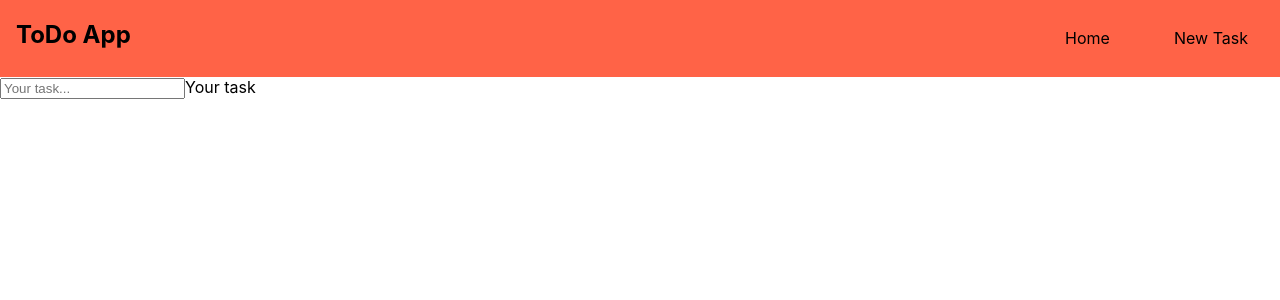
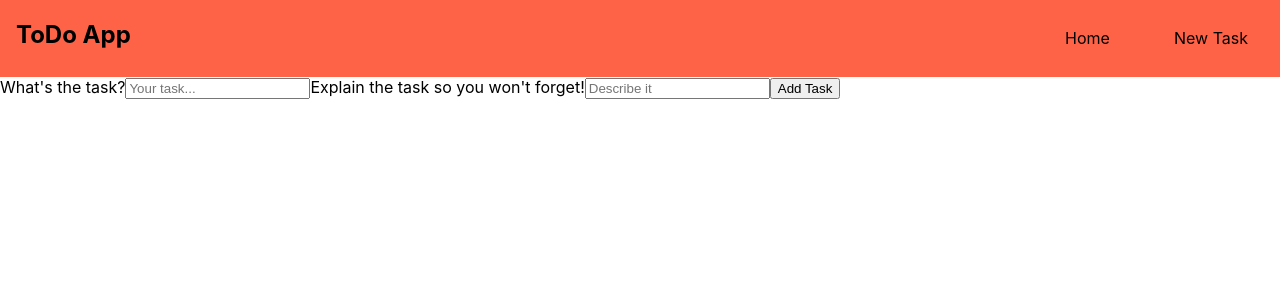
Before and after one commit to MainLah/simple-react-todolist, a React (Create React App) app: page /newtask in a window 1280 px wide. Shown: the top 300 px of the page. Built offline with nearby package versions, Linux system fonts and the light colour scheme.

Commit message:
finished new task feature

```diff
--- a/src/NewTask.jsx
+++ b/src/NewTask.jsx
@@ -1,8 +1,54 @@
+import { useState } from "react";
+import { useHistory } from "react-router-dom";
+
 const NewTask = () => {
+  const [title, setTitle] = useState("");
+  const [description, setDescription] = useState("");
+  const [isPending, setIsPending] = useState(false);
+  const history = useHistory();
+
+  const handleSubmit = (e) => {
+    e.preventDefault();
+    const task = { title, description };
+    setIsPending(true);
+
+    fetch("http://localhost:8000/task", {
+      method: "POST",
+      headers: { "Content-Type": "application/json" },
+      body: JSON.stringify(task),
+    }).then(() => {
+      setIsPending(false);
+      history.push("/");
+    });
+  };
+
   return (
     <div className="create-task">
-      <input type="text" placeholder="Your task..." />
-      <label>Your task</label>
+      {isPending ? (
+        <div>Loading...</div>
+      ) : (
+        <form onSubmit={handleSubmit}>
+          <label>What's the task?</label>
+          <input
+            type="text"
+            placeholder="Your task..."
+            required
+            value={title}
+            onChange={(e) => setTitle(e.target.value)}
+          />
+          <label>Explain the task so you won't forget!</label>
+          <input
+            type="text"
+            placeholder="Describe it"
+            required
+            value={description}
+            onChange={(e) => {
+              setDescription(e.target.value);
+            }}
+          />
+          <button>Add Task</button>
+        </form>
+      )}
     </div>
   );
 };
--- a/src/Task.jsx
+++ b/src/Task.jsx
@@ -5,10 +5,8 @@ const Task = ({ tasks }) => {
     <div className="task-list">
       {tasks &&
         tasks.map((task) => (
-          <Link to={`/task/${task.id}`}>
-            <div className="task-box">
-              <h3 className="task-preview-title">{task.title}</h3>
-            </div>
+          <Link className="task-box" to={`/task/${task.id}`}>
+            <h3 className="task-preview-title">{task.title}</h3>
           </Link>
         ))}
     </div>
--- a/src/TaskDetail.jsx
+++ b/src/TaskDetail.jsx
@@ -1,4 +1,4 @@
-import { useParams } from "react-router-dom";
+import { useHistory, useParams } from "react-router-dom";
 import useFetch from "./useFetch";
 
 const TaskDetail = () => {
@@ -6,6 +6,13 @@ const TaskDetail = () => {
   const { data, isPending, error } = useFetch(
     `http://localhost:8000/task/${id}`
   );
+  const history = useHistory();
+
+  const handleClick = () => {
+    fetch(`http://localhost:8000/task/${id}`, { method: "DELETE" }).then(() =>
+      history.push("/")
+    );
+  };
 
   return (
     <div className="task-detail">
@@ -15,6 +22,7 @@ const TaskDetail = () => {
         <article>
           <h2>{data.title}</h2>
           <p>{data.description}</p>
+          <button onClick={handleClick}>I've done this task</button>
         </article>
       )}
     </div>
```
